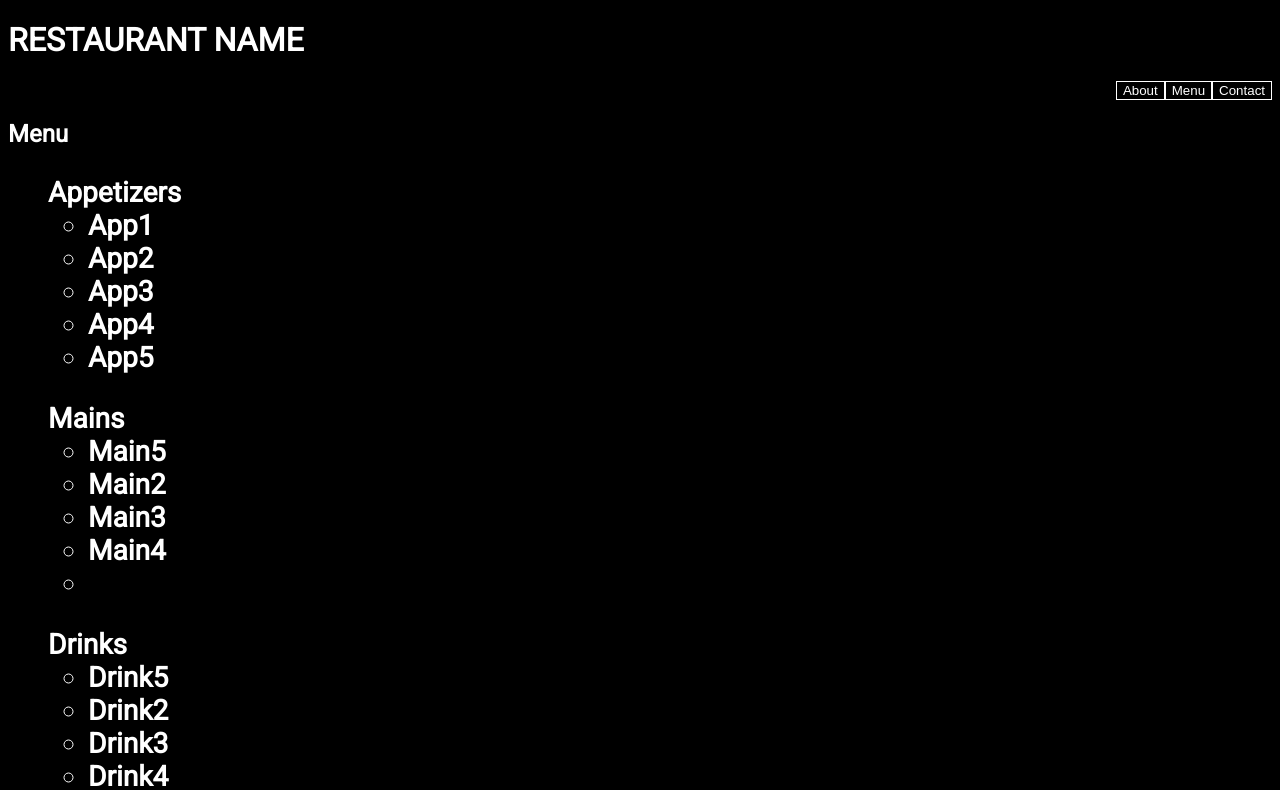
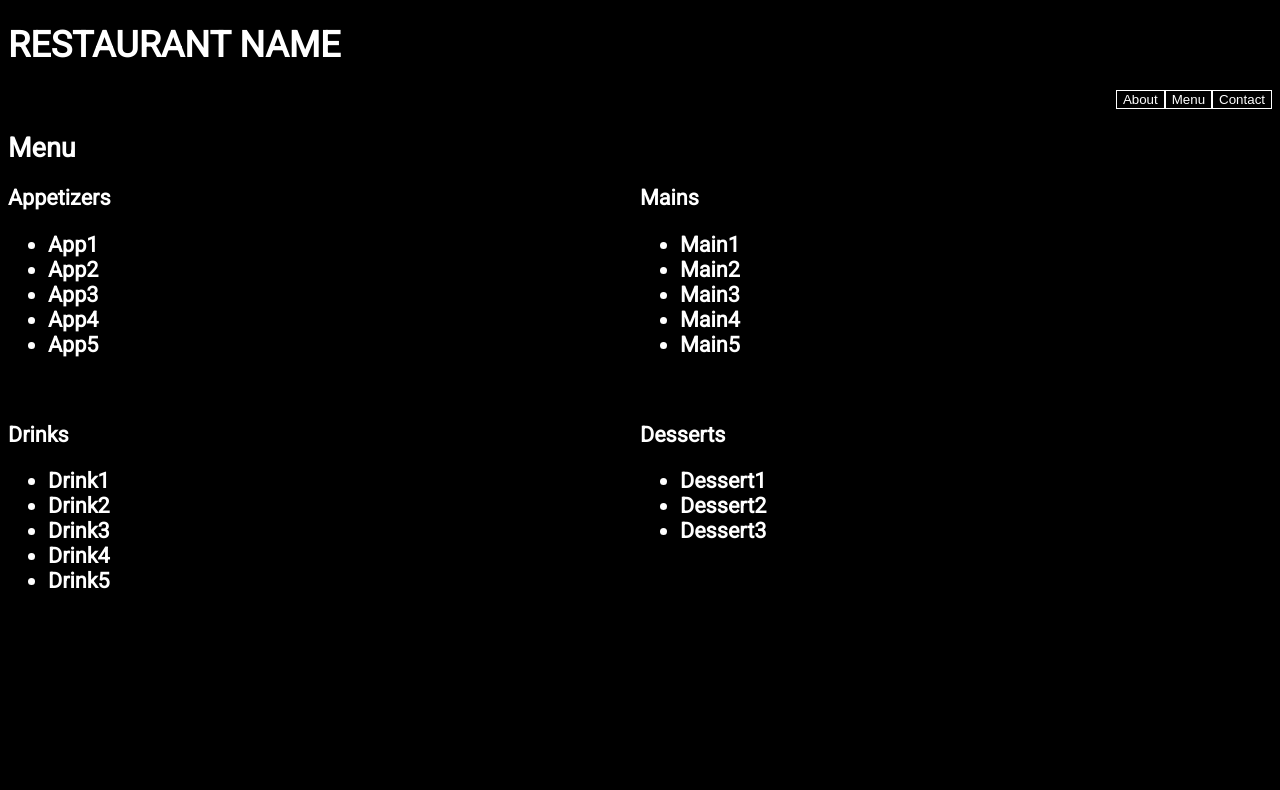
Before and after one commit to bkylee/restaurant-page, a website built with webpack: page dist/index.html in a window 1280 px wide. Both pictures are taken after a click on the button "Menu". Shown: the top 790 px of the page. Built offline with nearby package versions, Linux system fonts and the light colour scheme.

Commit message:
Created a wrapper around menu items to set grid. Since things are getting appended to H3 and H2, the font is getting carried over. Have to change the fonts individually in CSS. I can either make the functions add directly to document.body when called and make the tabs remove each element with a loop, or return an object and whatever

```diff
--- a/src/contact.js
+++ b/src/contact.js
@@ -1,10 +1,15 @@
 export default function contact (){
+    //title of page
     const title = document.createElement('h2');
     title.textContent = "Contact info";
 
+    //wrapper
+    const wrap = document.createElement('div');
+    title.appendChild(wrap);
+
     //contact UL
     const cList = document.createElement('ul');
-    title.appendChild(cList);
+    wrap.appendChild(cList);
 
     //contact info LI
     const email = document.createElement('li');
--- a/src/menu.js
+++ b/src/menu.js
@@ -1,18 +1,20 @@
 export default function menu(){
     //create menu (ul)
-    const menuUL = document.createElement('ul');
-    const menu = document.createElement('H2');
-    menu.setAttribute('id', 'menu');
-    menu.textContent = "Menu";
-    menu.appendChild(menuUL);
+    const menuTitle = document.createElement('H2');
+    menuTitle.textContent = "Menu";
+
+    //menu container
+    const menu = document.createElement('div');
+    menu.setAttribute('id','menu');
+    menuTitle.appendChild(menu);
 
     //create appetizers (ul)
     const appetizersUL = document.createElement('ul');
     const appetizers = document.createElement ('h3');
-    appetizersUL.setAttribute('class','apps');
+    appetizersUL.setAttribute('class','appetizers');
     appetizers.textContent = "Appetizers";
     appetizers.appendChild(appetizersUL);
-    menuUL.appendChild(appetizers);
+    menu.appendChild(appetizers);
 
     //appetizers
     const app1  = document.createElement('li');
@@ -43,7 +45,7 @@ export default function menu(){
     mains.textContent= "Mains";
     mains.appendChild(mainsUL);
 
-    menuUL.appendChild(mains);
+    menu.appendChild(mains);
 
     //mains
     const main1  = document.createElement('li');
@@ -63,7 +65,7 @@ export default function menu(){
     mainsUL.appendChild(main4);
 
     const main5  = document.createElement('li');
-    main1.textContent = "Main5";
+    main5.textContent = "Main5";
     mainsUL.appendChild(main5);
 
     //create drinks (ul)
@@ -72,7 +74,7 @@ export default function menu(){
     const drinks = document.createElement('h3');
     drinks.textContent= "Drinks";
     drinks.appendChild(drinksUL);
-    menuUL.appendChild(drinks);
+    menu.appendChild(drinks);
 
     //drinks
     const drink1  = document.createElement('li');
@@ -92,7 +94,7 @@ export default function menu(){
     drinksUL.appendChild(drink4);
 
     const drink5  = document.createElement('li');
-    drink1.textContent = "Drink5";
+    drink5.textContent = "Drink5";
     drinksUL.appendChild(drink5);
 
     //create desserts (ul)
@@ -116,5 +118,5 @@ export default function menu(){
     dessert3.textContent = "Dessert3";
     dessertsUL.appendChild(dessert3);
 
-    return menu;
+    return menuTitle;
 }
--- a/src/style.css
+++ b/src/style.css
@@ -3,7 +3,7 @@
 @font-face {
     font-family: 'Roboto';
     font-style: normal;
-    font-weight: 400;
+    font-weight: normal;
     src: url('https://fonts.googleapis.com/css2?family=Roboto&display=swap');
   }
 
@@ -20,6 +20,8 @@ img{
     background-color: black;
     color: white;
     font-family: 'Roboto';
+    box-sizing: border-box;
+    font-size: 18px;
 }
 
 button{
@@ -37,3 +39,34 @@ button{
     justify-content: end;
     align-items: center;
 }
+
+#menu{
+    display: grid;
+    grid-template-columns: 1fr 1fr;
+    grid-area: menu;
+    grid-template-areas:
+    'appetizers mains'
+    'drinks desserts';
+    font-size: 2rem;
+}
+
+#menu>h3{
+    font-weight: bold;
+    font-size: 1.2rem;
+}
+
+.appetizers{
+    grid-area: appetizers;
+}
+
+.mains{
+    grid-area: mains;
+}
+
+.drinks{
+    grid-area: drinks;
+}
+
+.desserts{
+    grid-area: desserts;
+}
```
Also changed, not shown: dist/contact.js, dist/index.js, dist/menu.js.
